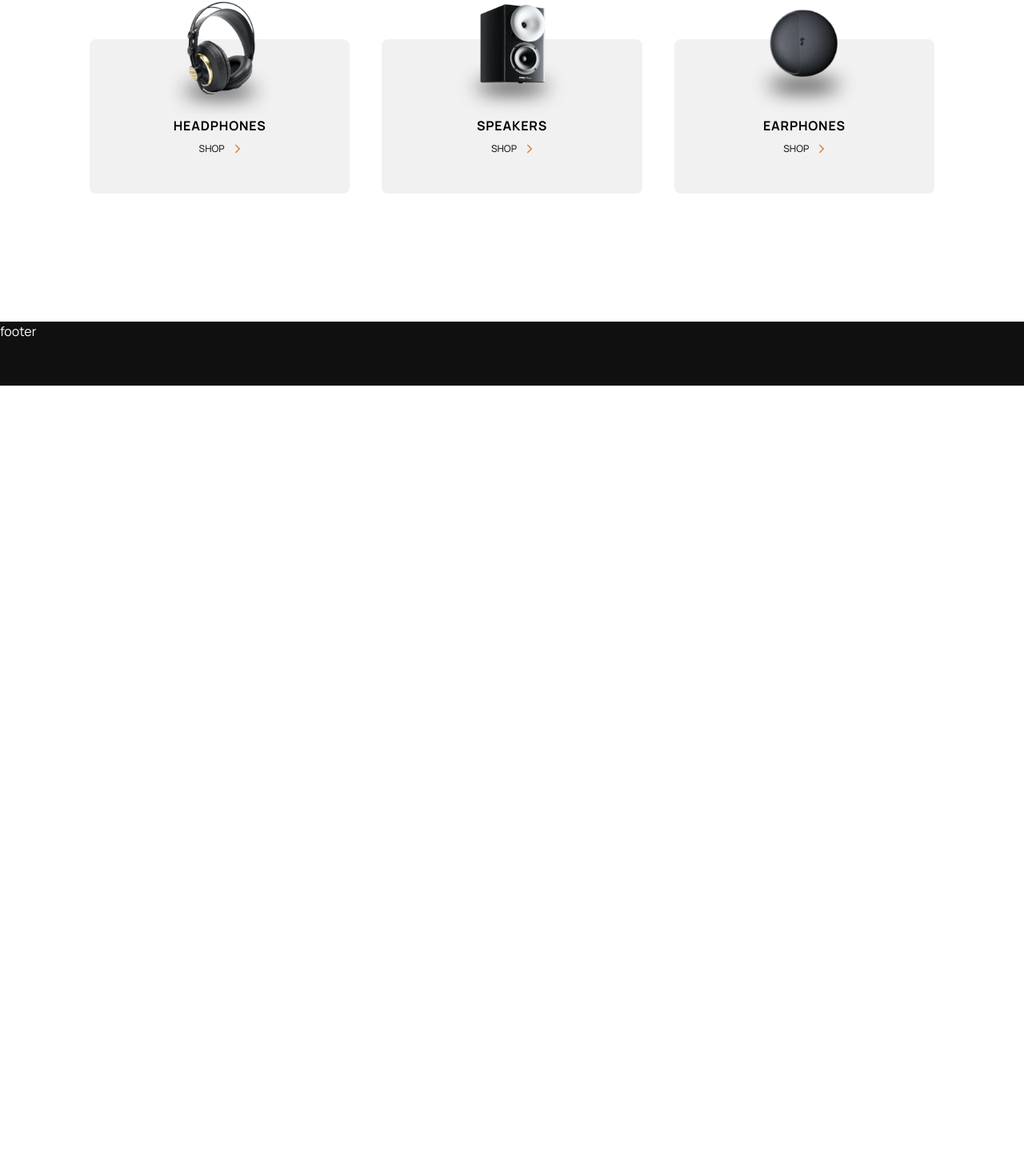
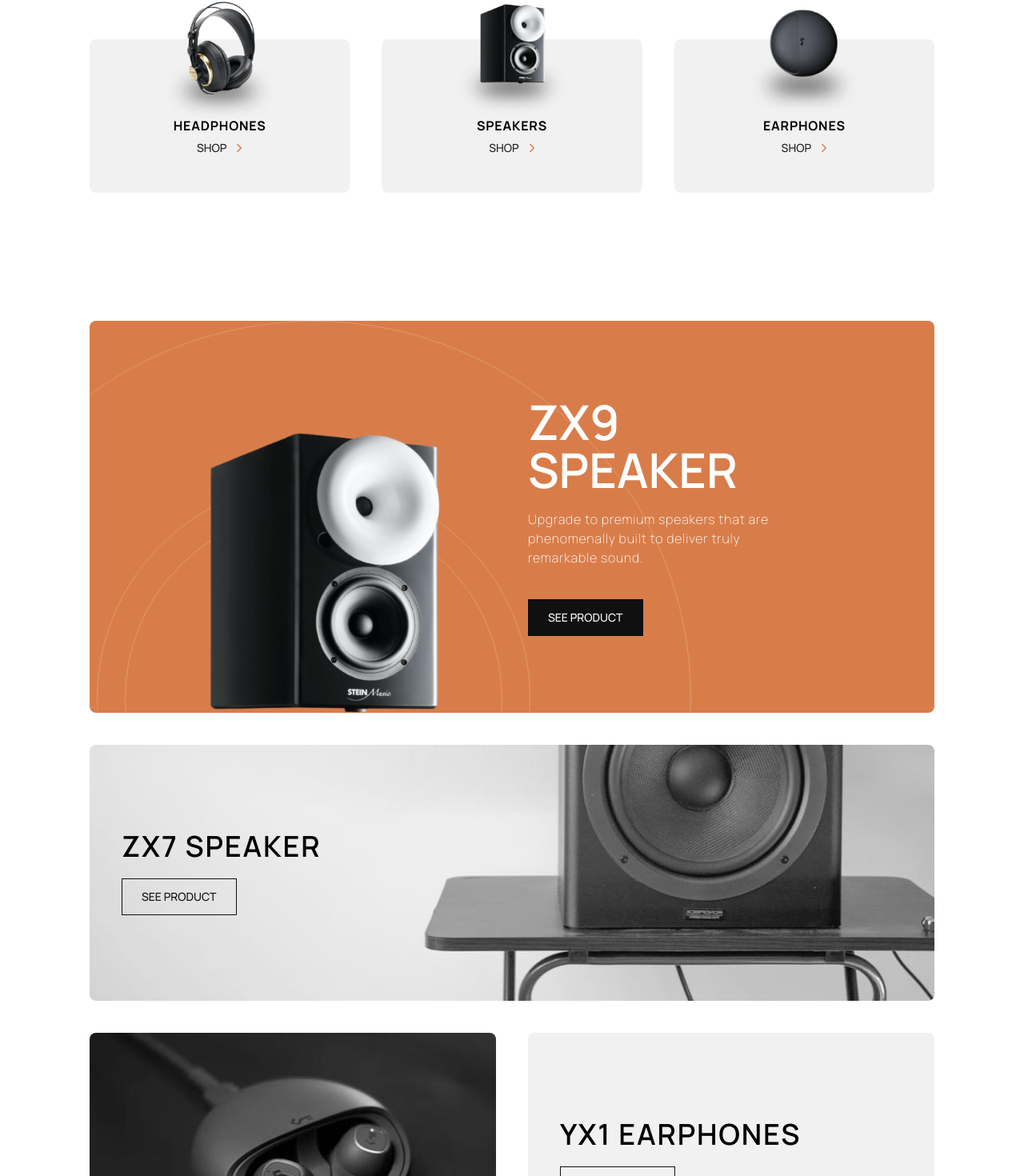
Before and after one commit to delasimensah/audiophile, a Next.js app: page / in a window 1280 px wide. Shown: the part 911-2381 px from the top of the page at 80% size. Before the commit the page ends 1393 px from the top, so only its background shows below. Built offline with nearby package versions, Linux system fonts and the light colour scheme.

Commit message:
added featured products

```diff
--- a/components/Buttons.jsx
+++ b/components/Buttons.jsx
@@ -6,7 +6,7 @@ import { Button } from "@material-ui/core";
 
 export const PrimaryButton = () => {
   return (
-    <Button className="px-4 text-[12px] text-white rounded-none bg-primary hover:bg-primaryLt ">
+    <Button className="px-6 py-3 text-sm text-white rounded-none bg-primary hover:bg-primaryLt ">
       see product
     </Button>
   );
@@ -16,7 +16,18 @@ export const SecondaryButton = () => {
   return (
     <Button
       variant="outlined"
-      className="px-4 text-[12px] border-dark rounded-none hover:bg-dark hover:text-white"
+      className="px-6 py-3 text-sm text-white rounded-none hover:bg-transparent hover:text-dark hover:border-dark bg-dark"
+    >
+      see product
+    </Button>
+  );
+};
+
+export const SecondaryButtonAlt = () => {
+  return (
+    <Button
+      variant="outlined"
+      className="px-6 py-3 text-sm bg-transparent rounded-none hover:text-white text-dark border-dark hover:bg-dark"
     >
       see product
     </Button>
@@ -27,8 +38,7 @@ export const TertiaryButton = () => {
   return (
     <Button
       variant="text"
-      className="text-[12px] hover:bg-transparent hover:text-primary"
-      disableTouchRipple
+      className="text-sm hover:bg-transparent hover:text-primary"
       endIcon={<IoChevronForwardOutline className="w-4 h-4 text-primary" />}
     >
       shop
--- /dev/null
+++ b/components/FeaturedProducts.jsx
@@ -0,0 +1,85 @@
+import React from "react";
+
+//mui
+import { Typography } from "@material-ui/core";
+
+//components
+import { SecondaryButton, SecondaryButtonAlt } from "../components/Buttons";
+
+const FeaturedProducts = () => {
+  return (
+    <div className="pb-20 space-y-10 padding-h">
+      <div className="relative grid gap-10 overflow-hidden rounded-lg md:px-20 bg-primary lg:grid-cols-2">
+        <img
+          src="/assets/home/desktop/pattern-circles.svg"
+          alt=""
+          className="absolute top-0 left-0 z-10 scale-150 lg:-left-48 md:scale-125 lg:scale-100"
+        />
+
+        <div className="z-50 flex items-end justify-center pt-20 md:pt-20 lg:pt-0">
+          <div className="w-40 overflow-hidden md:w-60 lg:w-72">
+            <img
+              src="/assets/home/desktop/image-speaker-zx9.png"
+              alt=""
+              className=""
+            />
+          </div>
+        </div>
+
+        <div className="z-50 py-10 space-y-5 text-white md:py-16 lg:py-24">
+          <div className="flex items-center justify-center lg:justify-start">
+            <Typography
+              component="h2"
+              className="w-2/3 text-5xl font-semibold text-center uppercase md:text-6xl lg:text-left"
+            >
+              zx9 speaker
+            </Typography>
+          </div>
+
+          <div className="flex items-center justify-center lg:justify-start">
+            <Typography className="w-5/6 tracking-wider text-center md:w-3/4 font-extralight lg:text-left">
+              Upgrade to premium speakers that are phenomenally built to deliver
+              truly remarkable sound.
+            </Typography>
+          </div>
+
+          <div className="flex items-center justify-center pt-5 lg:justify-start">
+            <SecondaryButton />
+          </div>
+        </div>
+      </div>
+
+      <div className="flex items-center px-5 md:px-10 bg-speaker-sm md:bg-speaker-md h-[320px] lg:bg-speaker bg-center bg-no-repeat bg-cover rounded-lg overflow-hidden">
+        <div className="space-y-5 md:w-1/2">
+          <Typography
+            component="h3"
+            className="text-3xl font-semibold tracking-wider uppercase md:text-4xl"
+          >
+            ZX7 speaker
+          </Typography>
+
+          <SecondaryButtonAlt />
+        </div>
+      </div>
+
+      <div className="grid gap-10 md:grid-cols-2">
+        <div className="h-[200px] bg-earphones-sm md:bg-earphones-md md:h-[320px] lg:bg-earphones bg-center bg-no-repeat bg-cover rounded-lg overflow-hidden"></div>
+
+        <div className="flex flex-col justify-center px-5 space-y-5 bg-grey md:px-10 h-[200px] md:h-auto rounded-lg">
+          <Typography
+            component="h3"
+            className="text-3xl font-semibold tracking-wider uppercase md:text-4xl"
+          >
+            YX1 earphones
+          </Typography>
+
+          <div>
+            <SecondaryButtonAlt />
+          </div>
+        </div>
+      </div>
+    </div>
+  );
+};
+
+export default FeaturedProducts;
--- a/pages/index.jsx
+++ b/pages/index.jsx
@@ -1,18 +1,17 @@
 import React from "react";
-
-//mui
-// import { Typography } from "@material-ui/core";
 
 //components
 import Layout from "../components/Layout";
 import Hero from "../components/Hero";
 import Categories from "../components/Categories";
+import FeaturedProducts from "../components/FeaturedProducts";
 
 const Home = () => {
   return (
     <Layout>
       <Hero />
       <Categories />
+      <FeaturedProducts />
     </Layout>
   );
 };
--- a/tailwind.config.js
+++ b/tailwind.config.js
@@ -16,6 +16,12 @@ module.exports = {
       hero: "url('/assets/home/desktop/image-hero.jpg')",
       "hero-sm": "url('/assets/home/mobile/image-header.jpg')",
       "hero-md": "url('/assets/home/tablet/image-header.jpg')",
+      speaker: "url('/assets/home/desktop/image-speaker-zx7.jpg')",
+      "speaker-sm": "url('/assets/home/mobile/image-speaker-zx7.jpg')",
+      "speaker-md": "url('/assets/home/tablet/image-speaker-zx7.jpg')",
+      earphones: "url('/assets/home/desktop/image-earphones-yx1.jpg')",
+      "earphones-sm": "url('/assets/home/mobile/image-earphones-yx1.jpg')",
+      "earphones-md": "url('/assets/home/tablet/image-earphones-yx1.jpg')",
     }),
   },
   variants: {
```
